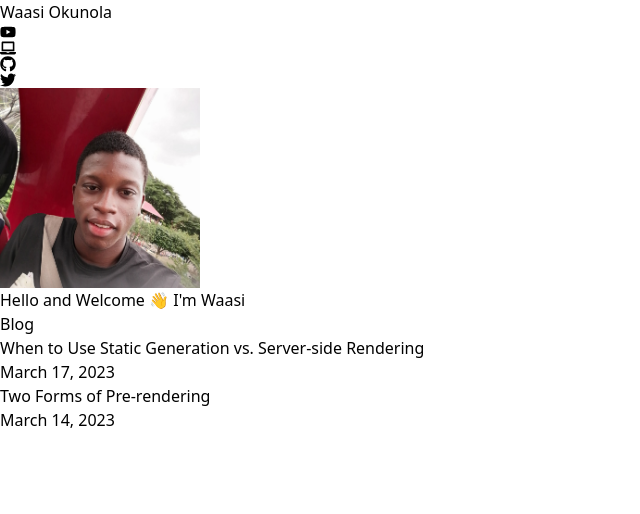
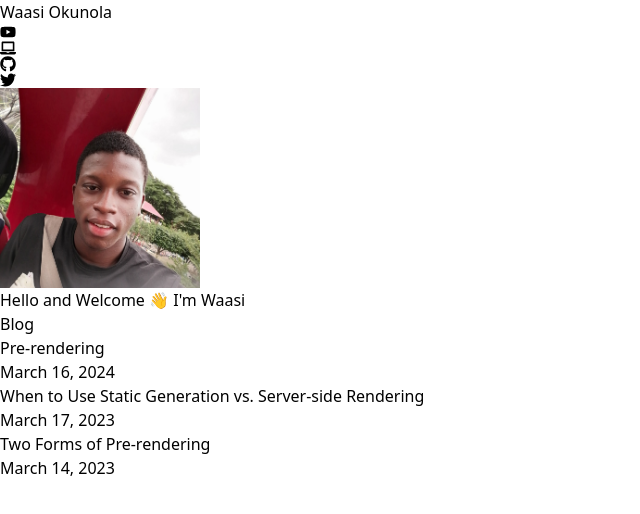
Before and after one commit to Okunola11/Nextjs-Mdx-Blog, a Next.js app: page / in a window 1280 px wide. Shown: the top 514 px of the page, without its empty margins (0-640 px from the left). Built offline with nearby package versions, Linux system fonts and the light colour scheme.

Commit message:
Implemented cache revalidation

```diff
--- a/app/page.tsx
+++ b/app/page.tsx
@@ -1,4 +1,6 @@
 import Posts from "./components/Posts";
+
+//export const revalidate = 10;
 
 export default function Home() {
   return (
--- /dev/null
+++ b/blogposts/new.md
@@ -0,0 +1,11 @@
+---
+title: "Pre-rendering"
+date: "2024-03-16"
+---
+
+Next.js has two forms of pre-rendering: **Static Generation** and **Server-side Rendering**. The difference is in **when** it generates the HTML for a page.
+
+- **Static Generation** is the pre-rendering method that generates the HTML at **build time**. The pre-rendered HTML is then _reused_ on each request.
+- **Server-side Rendering** is the pre-rendering method that generates the HTML on **each request**.
+
+Importantly, Next.js lets you **choose** which pre-rendering form to use for each page. You can create a "hybrid" Next.js app by using Static Generation for most pages and using Server-side Rendering for others.
--- a/package.json
+++ b/package.json
@@ -15,7 +15,7 @@
     "eslint": "8.57.0",
     "eslint-config-next": "13.2.4",
     "gray-matter": "^4.0.3",
-    "next": "13.2.4",
+    "next": "^13.2.4",
     "react": "18.2.0",
     "react-dom": "18.2.0",
     "react-icons": "^5.0.1",
```
Also changed, not shown: pages/api/revalidate.ts (added, +18 -0 lines), 1 other file (tests, documents, lock files or other folders).
